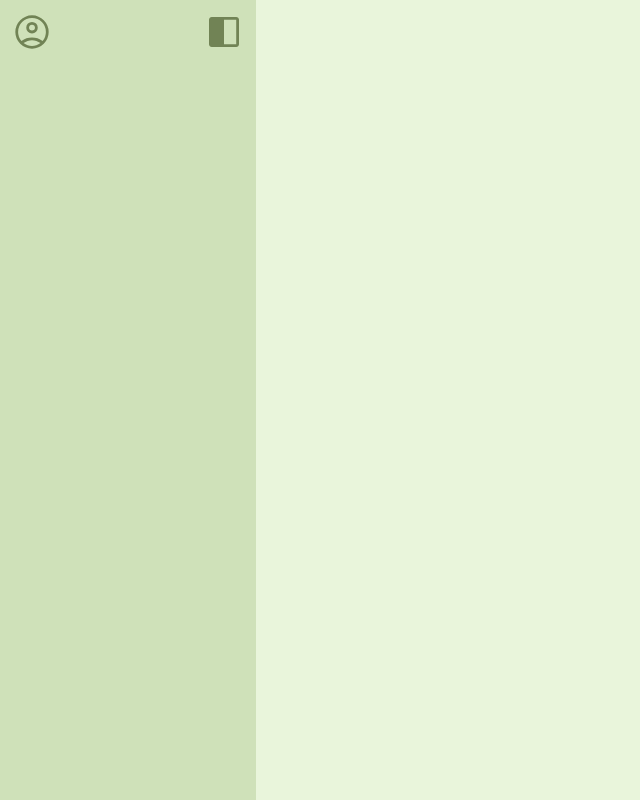
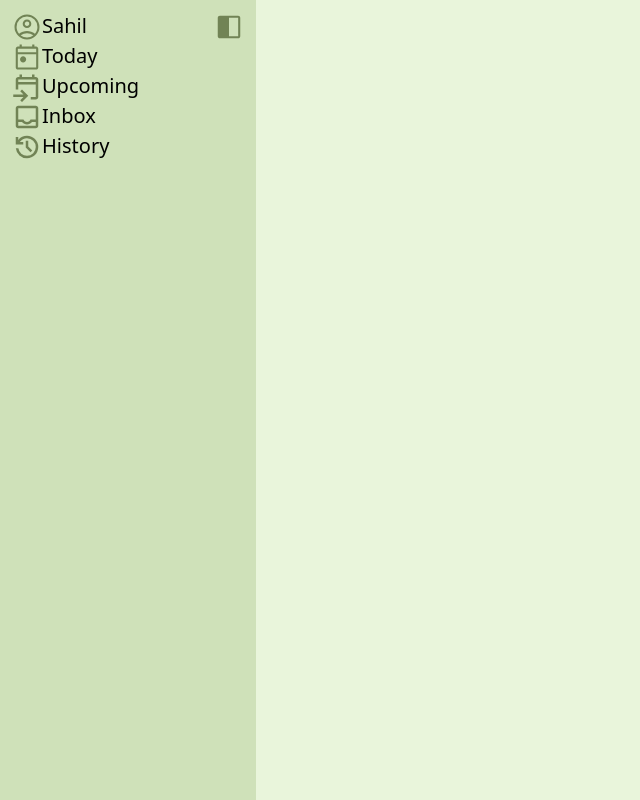
Before and after one commit to SahilTiwariDev/To-Do-list, a website: page src/index.html in a window 1280 px wide. Shown: the whole page, without its empty margins (0-640 px from the left). Drawn offline with Linux system fonts and the light colour scheme.

Commit message:
Create basic structure of navbar

```diff
--- a/src/index.html
+++ b/src/index.html
@@ -10,23 +10,84 @@
     <div class="flex h-screen">
       <aside class="bg-soft-green w-1/5">
         <div class="flex justify-between p-3">
+          <div>
+            <div class="flex">
               <svg
                 xmlns="http://www.w3.org/2000/svg"
-            height="40px"
+                height="30px"
                 viewBox="0 -960 960 960"
-            width="40px"
+                width="30px"
                 fill="#718355"
               >
                 <path
                   d="M226-262q59-42.33 121.33-65.5 62.34-23.17 132.67-23.17 70.33 0 133 23.17T734.67-262q41-49.67 59.83-103.67T813.33-480q0-141-96.16-237.17Q621-813.33 480-813.33t-237.17 96.16Q146.67-621 146.67-480q0 60.33 19.16 114.33Q185-311.67 226-262Zm253.88-184.67q-58.21 0-98.05-39.95Q342-526.58 342-584.79t39.96-98.04q39.95-39.84 98.16-39.84 58.21 0 98.05 39.96Q618-642.75 618-584.54t-39.96 98.04q-39.95 39.83-98.16 39.83ZM480.31-80q-82.64 0-155.64-31.5-73-31.5-127.34-85.83Q143-251.67 111.5-324.51T80-480.18q0-82.82 31.5-155.49 31.5-72.66 85.83-127Q251.67-817 324.51-848.5T480.18-880q82.82 0 155.49 31.5 72.66 31.5 127 85.83Q817-708.33 848.5-635.65 880-562.96 880-480.31q0 82.64-31.5 155.64-31.5 73-85.83 127.34Q708.33-143 635.65-111.5 562.96-80 480.31-80Zm-.31-66.67q54.33 0 105-15.83t97.67-52.17q-47-33.66-98-51.5Q533.67-284 480-284t-104.67 17.83q-51 17.84-98 51.5 47 36.34 97.67 52.17 50.67 15.83 105 15.83Zm0-366.66q31.33 0 51.33-20t20-51.34q0-31.33-20-51.33T480-656q-31.33 0-51.33 20t-20 51.33q0 31.34 20 51.34 20 20 51.33 20Zm0-71.34Zm0 369.34Z"
                 />
               </svg>
+              <h3 class="text-xl">Sahil</h3>
+            </div>
+            <div class="flex">
+              <svg
+                xmlns="http://www.w3.org/2000/svg"
+                height="30px"
+                viewBox="0 -960 960 960"
+                width="30px"
+                fill="#718355"
+              >
+                <path
+                  d="M355.21-306.67q-41.21 0-69.54-28.45-28.34-28.46-28.34-69.67t28.46-69.54q28.45-28.34 69.67-28.34 41.21 0 69.54 28.46 28.33 28.45 28.33 69.67 0 41.21-28.45 69.54-28.46 28.33-69.67 28.33ZM186.67-80q-27 0-46.84-19.83Q120-119.67 120-146.67v-600q0-27 19.83-46.83 19.84-19.83 46.84-19.83h56.66V-880h70v66.67h333.34V-880h70v66.67h56.66q27 0 46.84 19.83Q840-773.67 840-746.67v600q0 27-19.83 46.84Q800.33-80 773.33-80H186.67Zm0-66.67h586.66v-420H186.67v420Zm0-486.66h586.66v-113.34H186.67v113.34Zm0 0v-113.34 113.34Z"
+                />
+              </svg>
+              <h3 class="text-xl">Today</h3>
+            </div>
+            <div class="flex">
+              <svg
+                xmlns="http://www.w3.org/2000/svg"
+                height="30px"
+                viewBox="0 -960 960 960"
+                width="30px"
+                fill="#718355"
+              >
+                <path
+                  d="M600-80v-80h160v-400H200v160h-80v-320q0-33 23.5-56.5T200-800h40v-80h80v80h320v-80h80v80h40q33 0 56.5 23.5T840-720v560q0 33-23.5 56.5T760-80H600ZM320 0l-56-56 103-104H40v-80h327L264-344l56-56 200 200L320 0ZM200-640h560v-80H200v80Zm0 0v-80 80Z"
+                />
+              </svg>
+              <h3 class="text-xl">Upcoming</h3>
+            </div>
+            <div class="flex">
+              <svg
+                xmlns="http://www.w3.org/2000/svg"
+                height="30px"
+                viewBox="0 -960 960 960"
+                width="30px"
+                fill="#718355"
+              >
+                <path
+                  d="M200-120q-33 0-56.5-23.5T120-200v-560q0-33 23.5-56.5T200-840h560q33 0 56.5 23.5T840-760v560q0 33-23.5 56.5T760-120H200Zm0-80h560v-120H640q-30 38-71.5 59T480-240q-47 0-88.5-21T320-320H200v120Zm280-120q38 0 69-22t43-58h168v-360H200v360h168q12 36 43 58t69 22ZM200-200h560-560Z"
+                />
+              </svg>
+              <h3 class="text-xl">Inbox</h3>
+            </div>
+            <div class="flex">
+              <svg
+                xmlns="http://www.w3.org/2000/svg"
+                height="30px"
+                viewBox="0 -960 960 960"
+                width="30px"
+                fill="#718355"
+              >
+                <path
+                  d="M480-120q-138 0-240.5-91.5T122-440h82q14 104 92.5 172T480-200q117 0 198.5-81.5T760-480q0-117-81.5-198.5T480-760q-69 0-129 32t-101 88h110v80H120v-240h80v94q51-64 124.5-99T480-840q75 0 140.5 28.5t114 77q48.5 48.5 77 114T840-480q0 75-28.5 140.5t-77 114q-48.5 48.5-114 77T480-120Zm112-192L440-464v-216h80v184l128 128-56 56Z"
+                />
+              </svg>
+              <h3 class="text-xl">History</h3>
+            </div>
+          </div>
 
           <svg
             xmlns="http://www.w3.org/2000/svg"
-            height="40px"
+            height="30px"
             viewBox="0 -960 960 960"
-            width="40px"
+            width="30px"
             fill="#718355"
           >
             <path
```
Also changed, not shown: src/output.css. Lines whose indentation alone changed are shown as unchanged.
